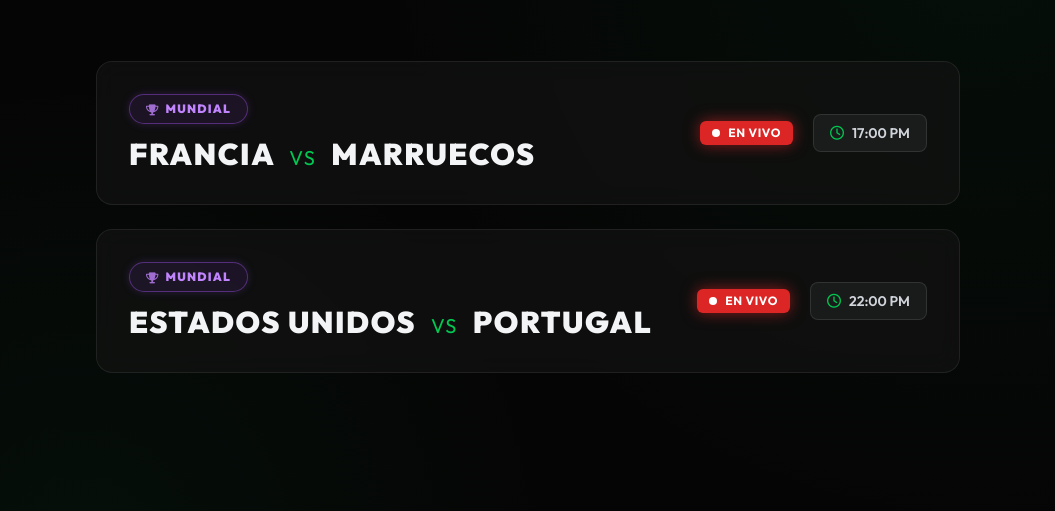
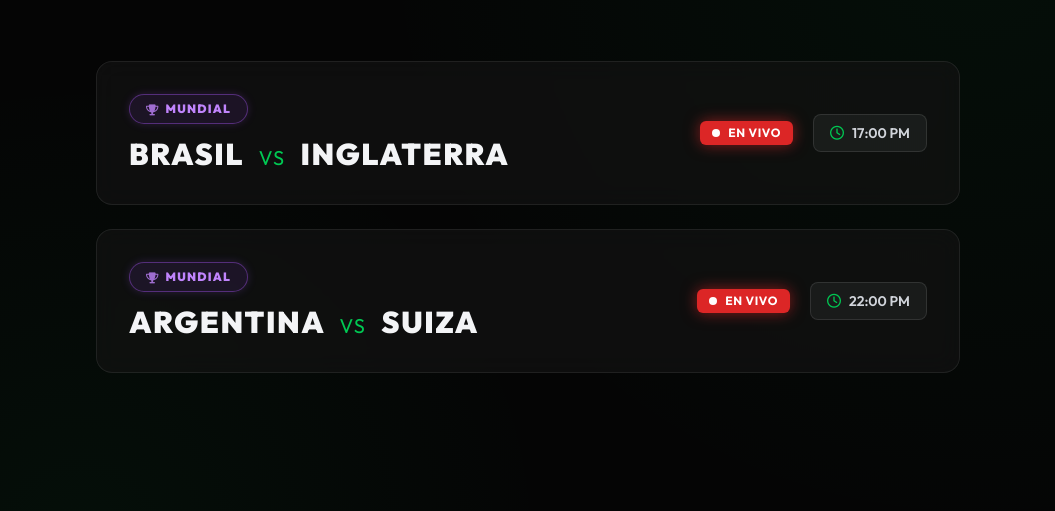
Before and after one commit to espnhaxball2025-stack/HaxCalendar, a plain HTML site: page index.html in a window 1280 px wide. Shown: the part 983-1494 px from the top of the page, without its empty margins (112-1167 px from the left). Drawn offline with nearby package versions, Linux system fonts and the light colour scheme.

Commit message:
Update teams in the PARTIDOS array

```diff
--- a/index.html
+++ b/index.html
@@ -415,8 +415,8 @@
 
         const PARTIDOS = [
             {
-                equipo1: "FRANCIA",
-                equipo2: "MARRUECOS",
+                equipo1: "BRASIL",
+                equipo2: "INGLATERRA",
                 torneo: "WC",
                 resultado: "9 - 9",
                 mostrar_resultado: "off",
@@ -424,8 +424,8 @@
                 hora: "17:00 PM"
             },
                 {
-                equipo1: "ESTADOS UNIDOS",
-                equipo2: "PORTUGAL",
+                equipo1: "ARGENTINA",
+                equipo2: "SUIZA",
                 torneo: "WC",
                 resultado: "9 - 9",
                 mostrar_resultado: "off",
```
